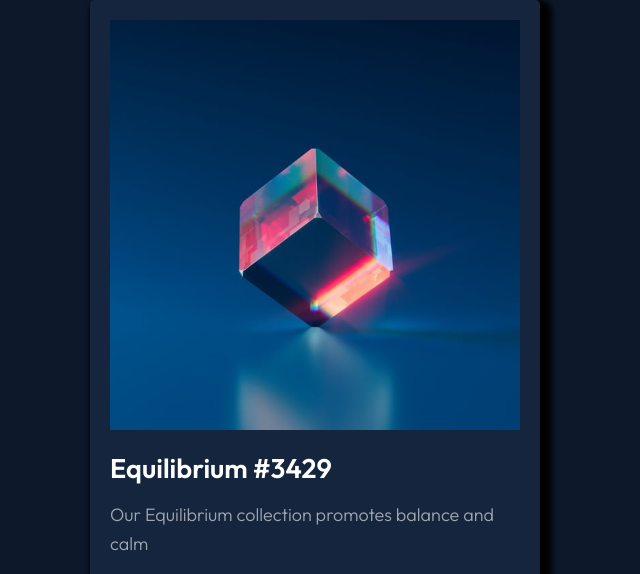
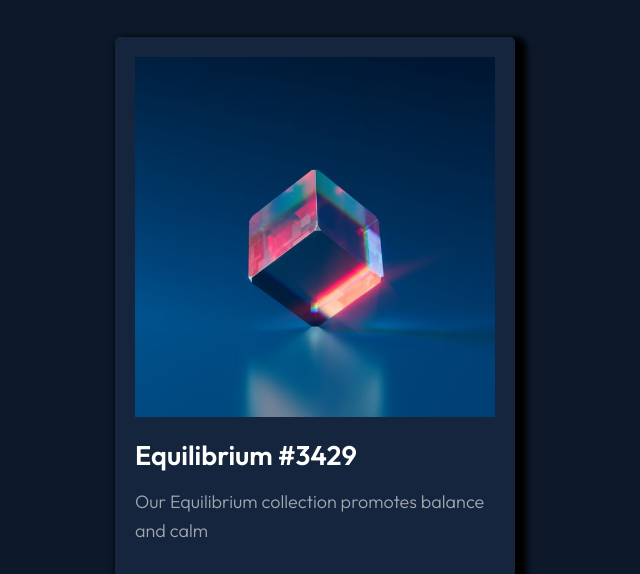
Before and after one commit to PriyeshB2000/nft-preview-component, a plain HTML site: page index.html in a window 1280 px wide. Shown: the top 574 px of the page, without its empty margins (325-965 px from the left). Drawn offline with Linux system fonts and the light colour scheme.

Commit message:
centering

```diff
--- a/index.html
+++ b/index.html
@@ -11,6 +11,8 @@
 
 </head>
 <body>
+  <main>
+
     <div class="container">
       <article class="main-image">
         <img src="images/image-equilibrium.jpg" alt="nft_image"/>
@@ -34,5 +36,6 @@
       Challenge by <a href="https://www.frontendmentor.io?ref=challenge" target="_blank">Frontend Mentor</a>.
       Coded by <a href="#">Priyesh Basumatary</a>.
     </div>
+  </main>
   </body>
   </html>
--- a/style.css
+++ b/style.css
@@ -38,6 +38,14 @@ img,
 picture {
   max-width: 100%;
 }
+main{
+  width: 100%;
+  height: 100vh;
+  display: flex;
+  flex-direction: column;
+  justify-content: center;
+  align-items: center;
+}
 
 .container{
     background-color: var(--very-dard-blue-card-BG);
@@ -46,6 +54,8 @@ picture {
     border-radius: 5px;
     box-shadow: 6px 6px 6px 6px rgb(0, 0, 0);
     margin-bottom: 2rem;
+    width: 350px;
+    height: auto;
 }
 
 .container .main-image{
@@ -123,7 +133,7 @@ p{
 
 @media (min-width: 500px ) {
   .container{
-    width: 450px;
+    width: 400px;
     margin: 0 auto 1rem;
   }
 }
```
Lines whose indentation alone changed are shown as unchanged.
